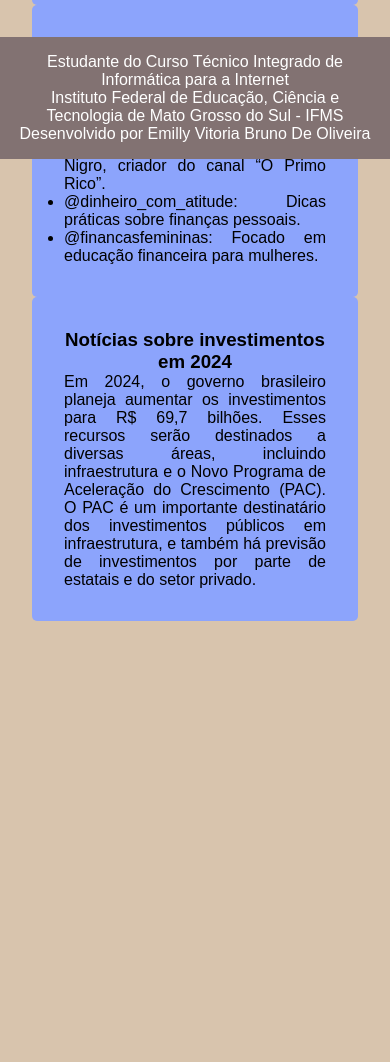
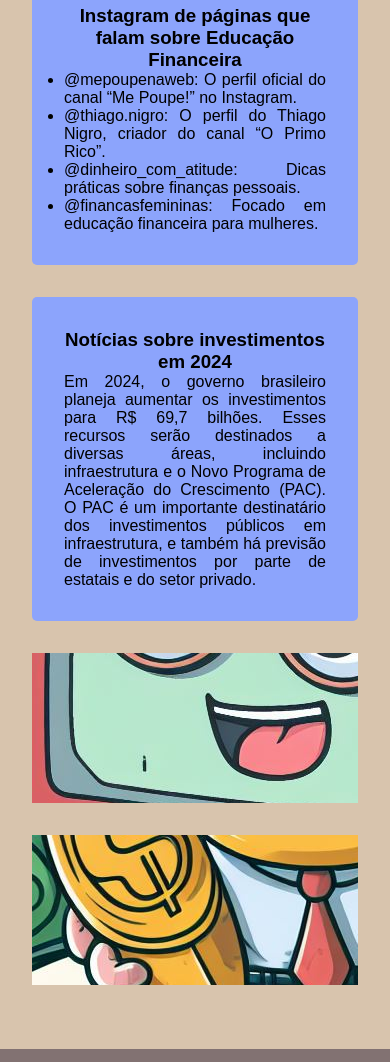
Before and after one commit to nicolaskurzcsilva/trabalho_final_fe2, a plain HTML site: page index.html in a window 390 px wide. Shown: the part 935-1997 px from the top of the page. Before the commit the page ends 1556 px from the top, so only its background shows below. Drawn offline with Linux system fonts and the light colour scheme.

Commit message:
final changes

```diff
--- a/css/style.css
+++ b/css/style.css
@@ -1,4 +1,4 @@
-*{
+* {
     margin: 0;
     padding: 0;
     border: 0;
@@ -6,7 +6,7 @@
     font-family: Arial, Helvetica, sans-serif;
 }
 
-:root{
+:root {
     --azul-escuro-principal: #05377f;
     --azul-claro-destaque: #3886f7;
     --azul-palido-acento: #8ca4fc;
@@ -21,7 +21,7 @@ a {
     color: black;
 }
 
-a:visited{
+a:visited {
     color: blue;
 }
 
@@ -36,7 +36,8 @@ body {
 
 /* Cabeçalho */
 
-header, footer {
+header,
+footer {
     width: 100%;
     display: flex;
     height: 8rem;
@@ -49,7 +50,8 @@ header {
     list-style: none;
 }
 
-.header-img, .header-nav {
+.header-img,
+.header-nav {
     height: 100%;
     width: 50%;
 }
@@ -67,7 +69,7 @@ header {
     cursor: pointer;
 }
 
-.header-nav{
+.header-nav {
     height: 100%;
     width: 50%;
     display: flex;
@@ -96,15 +98,15 @@ header {
 /* Conteudo Principal */
 
 main {
-    height: 100%;
-    width: 100%;
+    flex-grow: 1;
     padding: 2rem;
     display: flex;
     flex-direction: column;
     justify-content: space-between;
 }
 
-.section-top, .section-bottom {
+.section-top,
+.section-bottom {
     height: 49%;
     width: 100%;
     display: flex;
@@ -131,16 +133,13 @@ main {
 
 #block1 {
     width: 73%;
-    background-color: aquamarine;
     background-image: url("../img/image.jpeg");
     background-position: 50rem;
-
 }
 
 #block2 {
     width: 20%;
     margin-left: auto;
-    background-color: aqua;
     background-image: url("../img/image2.jpeg");
     background-position: 50rem;
 }
@@ -159,39 +158,29 @@ footer {
 /* Tela iPhone 14 e 15 Pro */
 
 @media (max-width: 393px) {
-    /* Adicione um estilo de reset */
-    body, h1, h2, h3, p, ul {
-        margin: 0;
-        padding: 0;
+
+
+    .header-img img {
+        max-width: 80%;
     }
 
-    main {
-        height: 100%;
+    .section-top,
+    .section-bottom {
+        height: auto;
         width: 100%;
-        padding: 8rem 2rem 6rem 2rem;
-        display: flex;
         flex-direction: column;
-        justify-content: center;
-        align-items: center;
-        margin: 0;
-    }
-
-    .header-img img {
-        max-width: 80%; /* Ajuste conforme necessário */
-    }
-
-    .section-top, .section-bottom {
-        height: 100%;
-        flex-direction: column; /* Ajuste para dispositivos menores */
     }
 
     .column {
         width: 100%;
-        padding: 2rem; /* Ajuste conforme necessário */
+        margin-bottom: 2rem;
     }
 
-    #block1, #block2 {
+    #block1,
+    #block2 {
         width: 100%;
+        height: 150px;
+        margin-bottom: 2rem;
     }
 
     footer {
```
